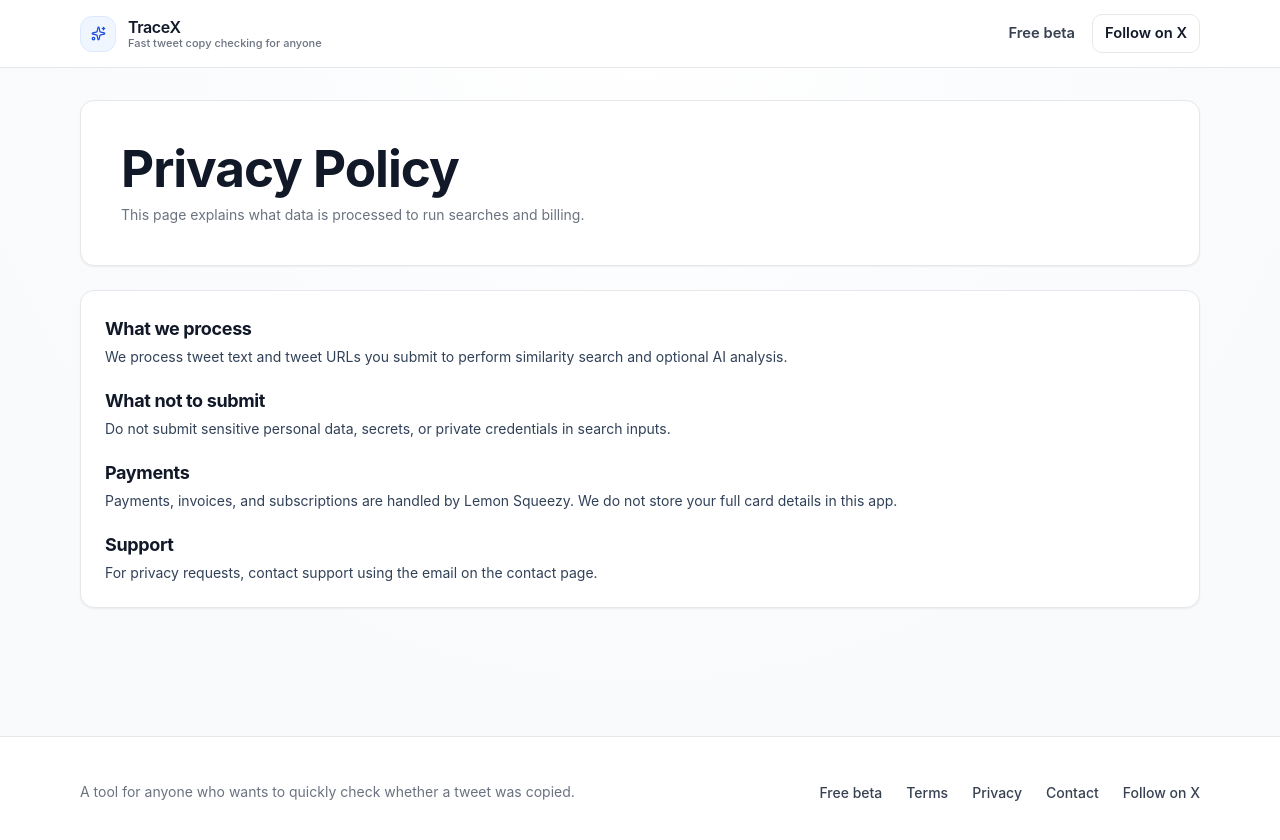
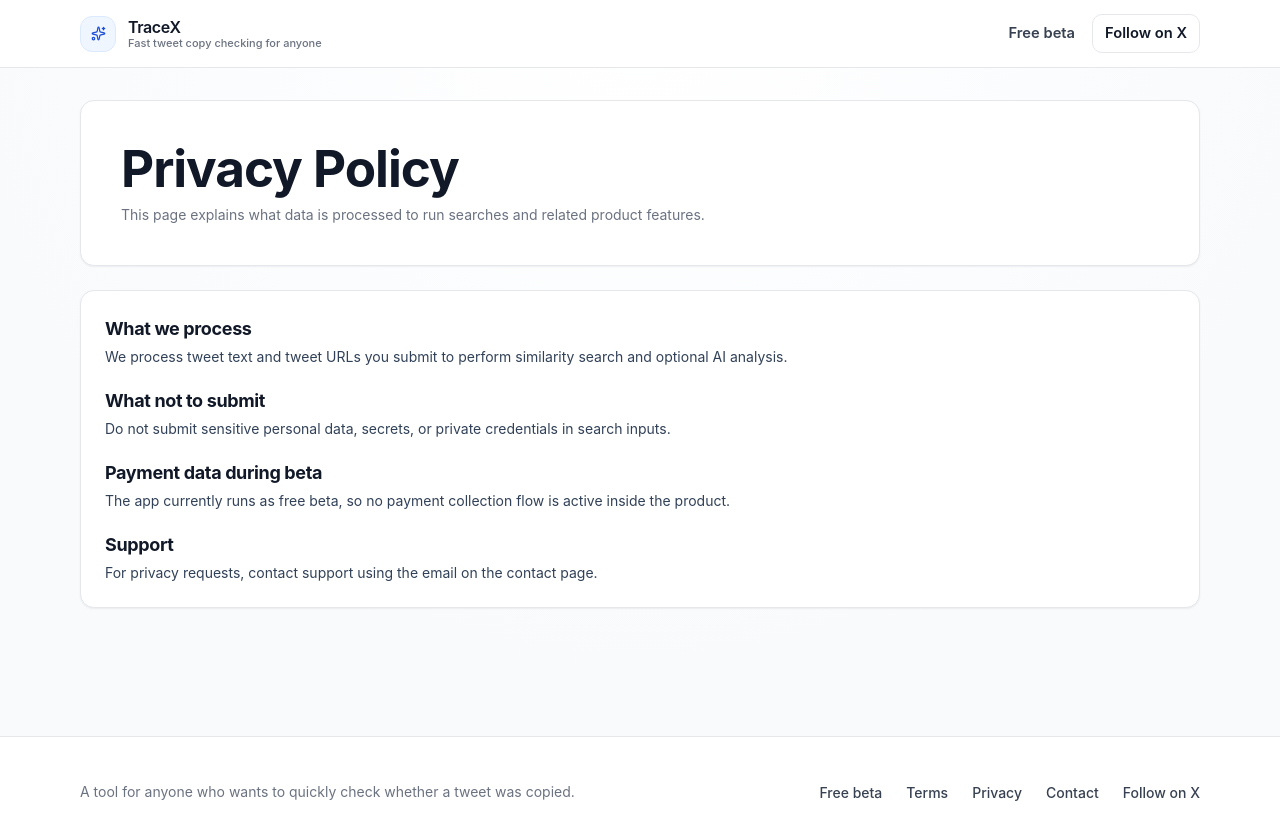
Before and after one commit to Rishet11/TraceX, a Next.js app: page /privacy in a window 1280 px wide. Shown: the top 840 px of the page. Built offline with nearby package versions, Linux system fonts and the light colour scheme.

Commit message:
chore(legal): align terms and privacy with free beta mode

```diff
--- a/app/privacy/page.js
+++ b/app/privacy/page.js
@@ -10,7 +10,7 @@ export default function PrivacyPage() {
           <section className="surface px-6 py-8 md:p-10 space-y-2">
             <h1 className="display-xl text-slate-900">Privacy Policy</h1>
             <p className="text-helper max-w-2xl">
-              This page explains what data is processed to run searches and billing.
+              This page explains what data is processed to run searches and related product features.
             </p>
           </section>
 
@@ -32,10 +32,10 @@ export default function PrivacyPage() {
             </div>
 
             <div>
-              <h2 className="text-lg font-bold text-slate-900">Payments</h2>
+              <h2 className="text-lg font-bold text-slate-900">Payment data during beta</h2>
               <p className="mt-1">
-                Payments, invoices, and subscriptions are handled by Lemon Squeezy. We do not store
-                your full card details in this app.
+                The app currently runs as free beta, so no payment collection flow is active inside
+                the product.
               </p>
             </div>
 
--- a/app/terms/page.js
+++ b/app/terms/page.js
@@ -34,18 +34,18 @@ export default function TermsPage() {
             </div>
 
             <div>
-              <h2 className="text-lg font-bold text-slate-900">Payments and subscriptions</h2>
+              <h2 className="text-lg font-bold text-slate-900">Free beta terms</h2>
               <p className="mt-1">
-                Paid plans are billed through Lemon Squeezy. Subscription terms, renewals, and
-                invoicing are managed in your billing portal.
+                The current release is a free beta experience. Feature availability can evolve over
+                time as we improve reliability and product quality.
               </p>
             </div>
 
             <div>
               <h2 className="text-lg font-bold text-slate-900">Questions</h2>
               <p className="mt-1">
-                Contact us via the <Link href="/contact" className="underline">support page</Link> for
-                account or billing questions.
+                Contact us via the <Link href="/contact" className="underline">support page</Link>{' '}
+                for product or usage questions.
               </p>
             </div>
           </section>
```
